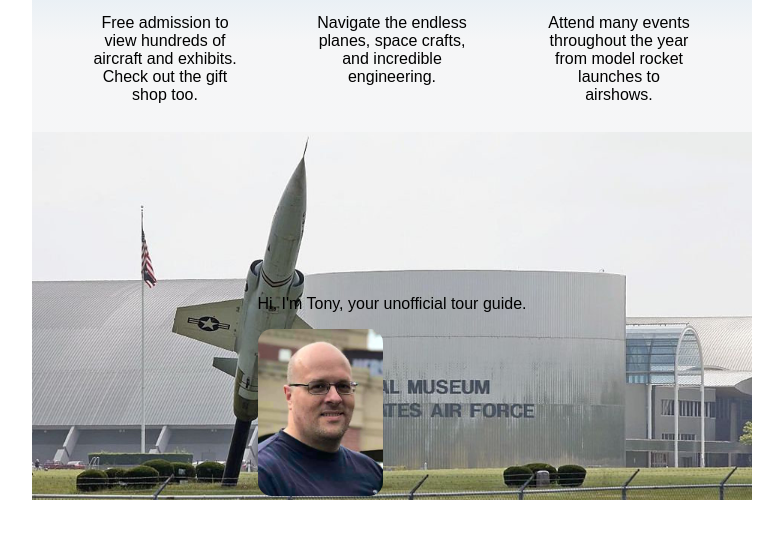
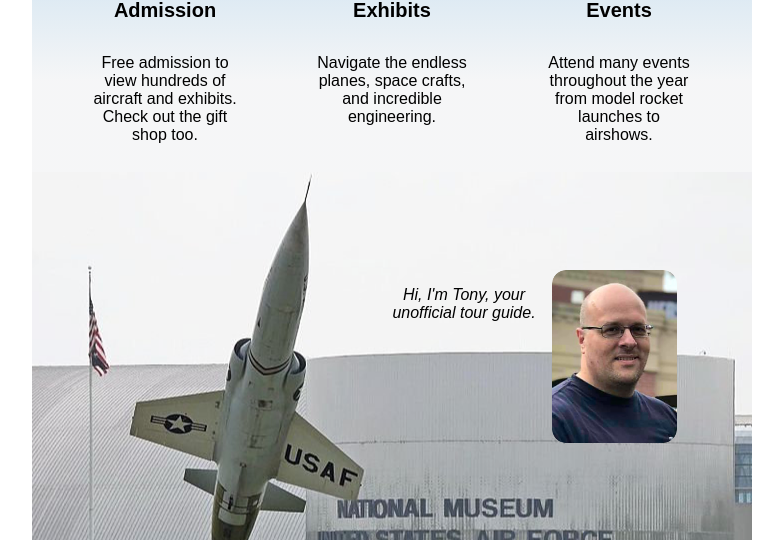
Before and after one commit to t-powers/memorable-visit, a website built with Vite: page index.html in a window 1280 px wide. Shown: the part 606-1146 px from the top of the page, without its empty margins (248-1031 px from the left). Before the commit the page ends 1106 px from the top, so only its background shows below. Built offline with nearby package versions, Linux system fonts and the light colour scheme.

Commit message:
added class for my 'hi' text

```diff
--- a/index.html
+++ b/index.html
@@ -43,8 +43,8 @@
     <!-- BOTTOM SECTION -->
     <div id="div-bottom">
       <div class="my-intro">
-        <h3>Hi, I'm Tony, your unofficial tour guide.</h3>
-        <img src="images/tp.jpg" />
+        <h3 class="my-text">Hi, I'm Tony, your unofficial tour guide.</h3>
+        <img src="images/rectangle-6.png" />
       </div>
     </div>
   </body>
--- a/styles.css
+++ b/styles.css
@@ -4,6 +4,7 @@
   margin-left: auto;
   width: 720px;
   height: 1115;
+  padding-top: 20px;
 }
 
 h2 {
@@ -84,18 +85,37 @@
   background: url(images/ellipse-3.png), lightgray 50% / cover no-repeat;
 }
 
-#div-bottom{
+#div-bottom {
   display: flex;
   width: auto;
   height: 368px;
-  background-image: url(images/frontal.jpg);
+  background-image: url(images/bottom.png);
   background-position: center;
   background-size: cover;
-  justify-content: center;
-  align-items: end;
+  justify-content: end;
+  align-items: center;
+  padding-right: 75px;
 }
-img{
-  width:125px;
-  height:auto;
+img {
+  width: 125px;
+  height: auto;
   border-radius: 14px;
 }
+
+.my-intro {
+  display: flex;
+  text-wrap: wrap;
+  align-items: start;
+}
+
+.my-text {
+  width: 176px;
+  height: 40px;
+  color: #000;
+  text-align: center;
+  font-family: Arial;
+  font-size: 16px;
+  font-style: italic;
+  font-weight: 400;
+  line-height: normal;
+}
```
